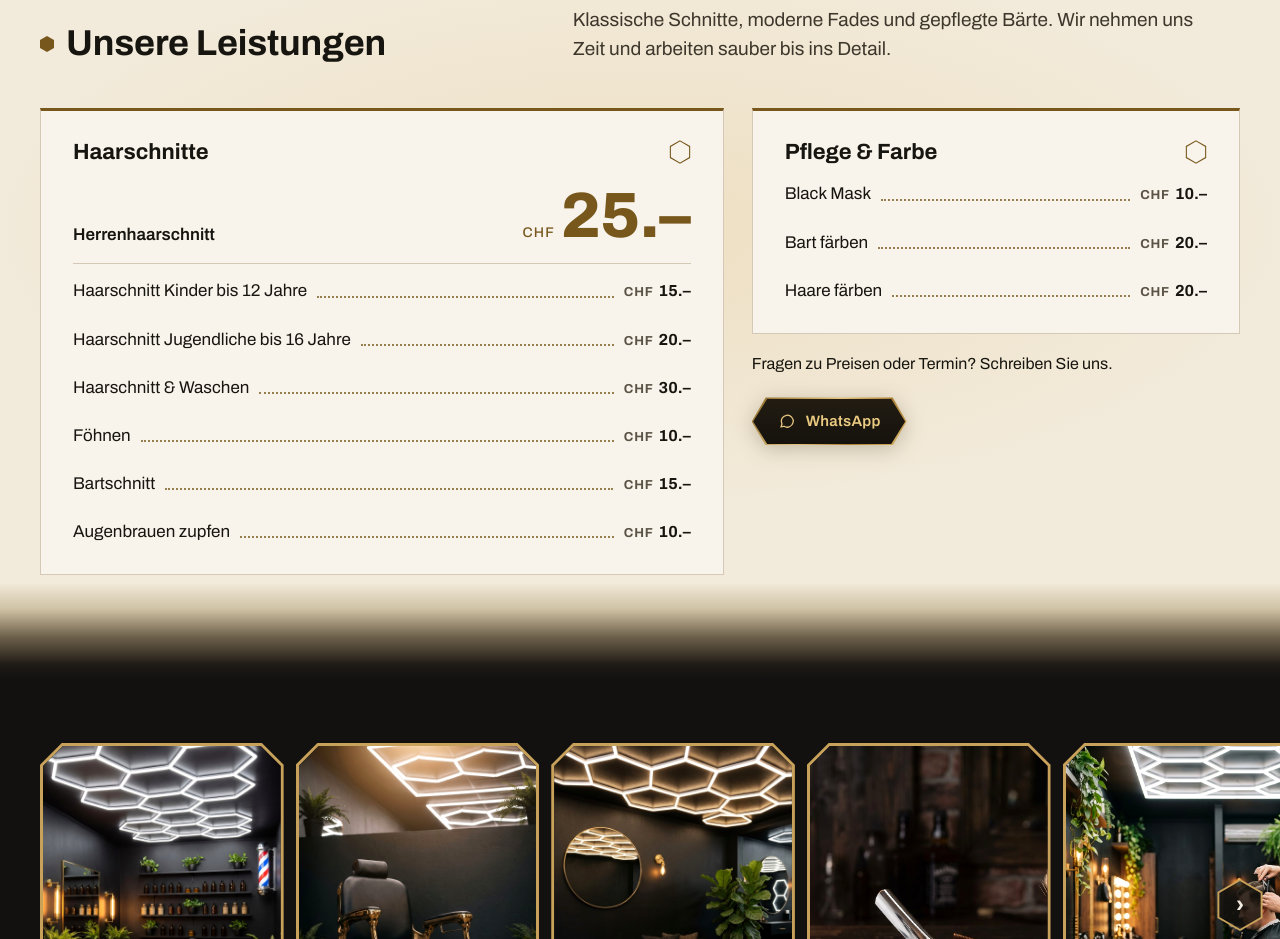
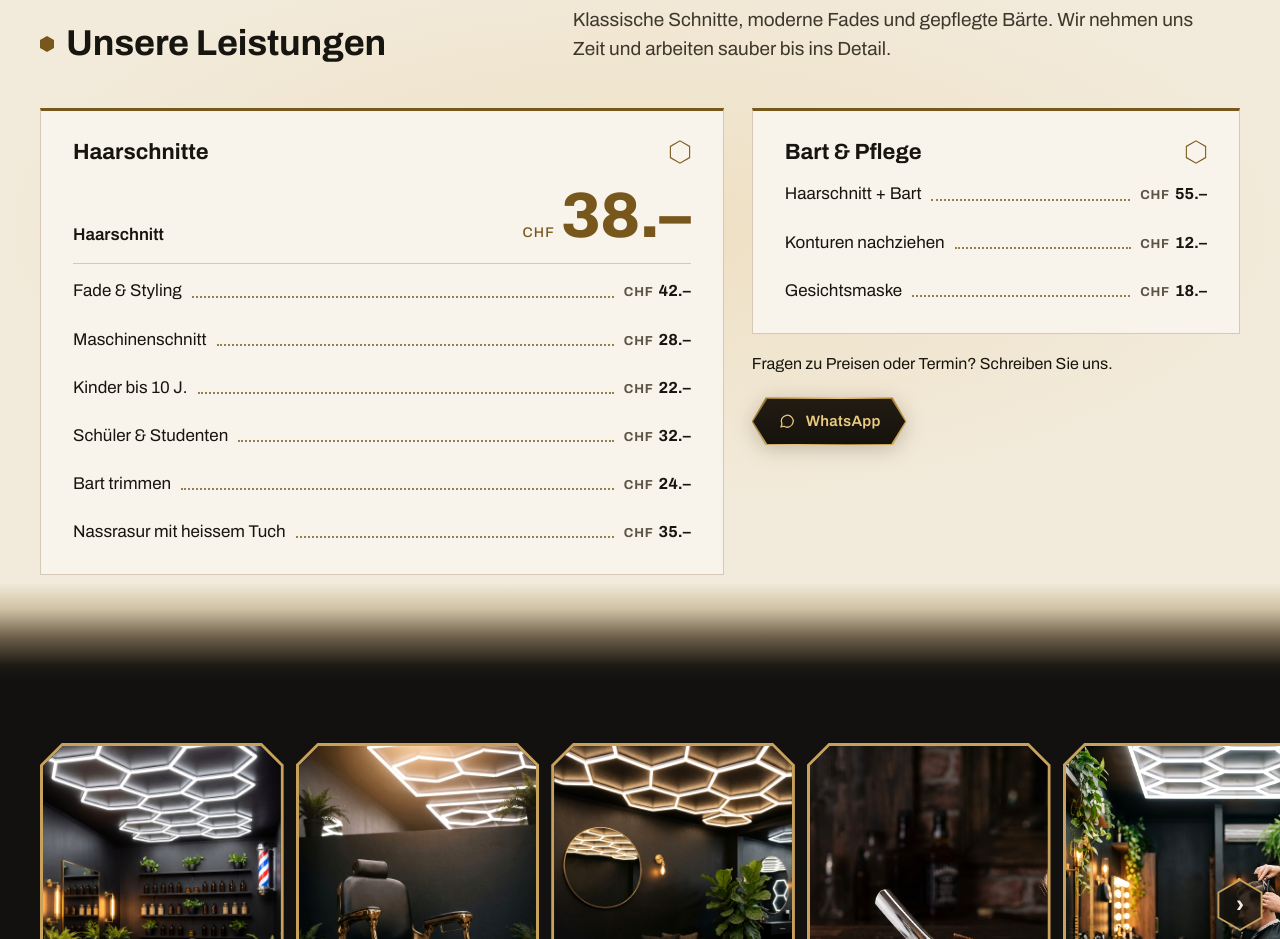
Before and after one commit to julia-mirku/barber-wabe7, a plain HTML site: page index.html in a window 1280 px wide. Shown: the part 1840-2779 px from the top of the page. Drawn offline with Linux system fonts and the light colour scheme.

Commit message:
Wabe 7: eigene Preisliste

```diff
--- a/index.html
+++ b/index.html
@@ -1111,23 +1111,23 @@ a:focus-visible,button:focus-visible,[role=button]:focus-visible,[tabindex]:focu
       <div class="boards">
         <article class="board r" aria-labelledby="h-g1">
           <h3 id="h-g1">Haarschnitte <svg viewBox="0 0 100 112" aria-hidden="true" focusable="false"><path d="M50 4 L95 30 L95 82 L50 108 L5 82 L5 30 Z"/></svg></h3>
-          <div class="feat"><span class="lbl">Herrenhaarschnitt</span><span class="big"><small>CHF</small><b>25.–</b></span></div>
+          <div class="feat"><span class="lbl">Haarschnitt</span><span class="big"><small>CHF</small><b>38.–</b></span></div>
           <ul class="menu">
-            <li style="--i:1"><span><span class="lw">Haarschnitt </span><span class="sw2">Kinder bis 12&nbsp;J.</span><span class="lw">Kinder bis 12 Jahre</span></span><span class="lead" aria-hidden="true"></span><span class="pr"><small>CHF</small>15.–</span></li>
-            <li style="--i:2"><span><span class="lw">Haarschnitt </span><span class="sw2">Jugendliche bis 16&nbsp;J.</span><span class="lw">Jugendliche bis 16 Jahre</span></span><span class="lead" aria-hidden="true"></span><span class="pr"><small>CHF</small>20.–</span></li>
-            <li style="--i:3"><span>Haarschnitt &amp; Waschen</span><span class="lead" aria-hidden="true"></span><span class="pr"><small>CHF</small>30.–</span></li>
-            <li style="--i:4"><span>Föhnen</span><span class="lead" aria-hidden="true"></span><span class="pr"><small>CHF</small>10.–</span></li>
-            <li style="--i:5"><span>Bartschnitt</span><span class="lead" aria-hidden="true"></span><span class="pr"><small>CHF</small>15.–</span></li>
-            <li style="--i:6"><span>Augenbrauen zupfen</span><span class="lead" aria-hidden="true"></span><span class="pr"><small>CHF</small>10.–</span></li>
+            <li style="--i:1"><span>Fade &amp; Styling</span><span class="lead" aria-hidden="true"></span><span class="pr"><small>CHF</small>42.–</span></li>
+            <li style="--i:2"><span>Maschinenschnitt</span><span class="lead" aria-hidden="true"></span><span class="pr"><small>CHF</small>28.–</span></li>
+            <li style="--i:3"><span>Kinder bis 10&nbsp;J.</span><span class="lead" aria-hidden="true"></span><span class="pr"><small>CHF</small>22.–</span></li>
+            <li style="--i:4"><span>Schüler &amp; Studenten</span><span class="lead" aria-hidden="true"></span><span class="pr"><small>CHF</small>32.–</span></li>
+            <li style="--i:5"><span>Bart trimmen</span><span class="lead" aria-hidden="true"></span><span class="pr"><small>CHF</small>24.–</span></li>
+            <li style="--i:6"><span>Nassrasur mit heissem Tuch</span><span class="lead" aria-hidden="true"></span><span class="pr"><small>CHF</small>35.–</span></li>
           </ul>
         </article>
         <div class="side">
           <article class="board r" aria-labelledby="h-g2" style="--d:.12s">
-            <h3 id="h-g2">Pflege &amp; Farbe <svg viewBox="0 0 100 112" aria-hidden="true" focusable="false"><path d="M50 4 L95 30 L95 82 L50 108 L5 82 L5 30 Z"/></svg></h3>
+            <h3 id="h-g2">Bart &amp; Pflege <svg viewBox="0 0 100 112" aria-hidden="true" focusable="false"><path d="M50 4 L95 30 L95 82 L50 108 L5 82 L5 30 Z"/></svg></h3>
             <ul class="menu">
-              <li style="--i:1"><span>Black Mask</span><span class="lead" aria-hidden="true"></span><span class="pr"><small>CHF</small>10.–</span></li>
-              <li style="--i:2"><span>Bart färben</span><span class="lead" aria-hidden="true"></span><span class="pr"><small>CHF</small>20.–</span></li>
-              <li style="--i:3"><span>Haare färben</span><span class="lead" aria-hidden="true"></span><span class="pr"><small>CHF</small>20.–</span></li>
+              <li style="--i:1"><span>Haarschnitt + Bart</span><span class="lead" aria-hidden="true"></span><span class="pr"><small>CHF</small>55.–</span></li>
+              <li style="--i:2"><span>Konturen nachziehen</span><span class="lead" aria-hidden="true"></span><span class="pr"><small>CHF</small>12.–</span></li>
+              <li style="--i:3"><span>Gesichtsmaske</span><span class="lead" aria-hidden="true"></span><span class="pr"><small>CHF</small>18.–</span></li>
             </ul>
           </article>
           <div class="ask r" style="--d:.2s">
```
